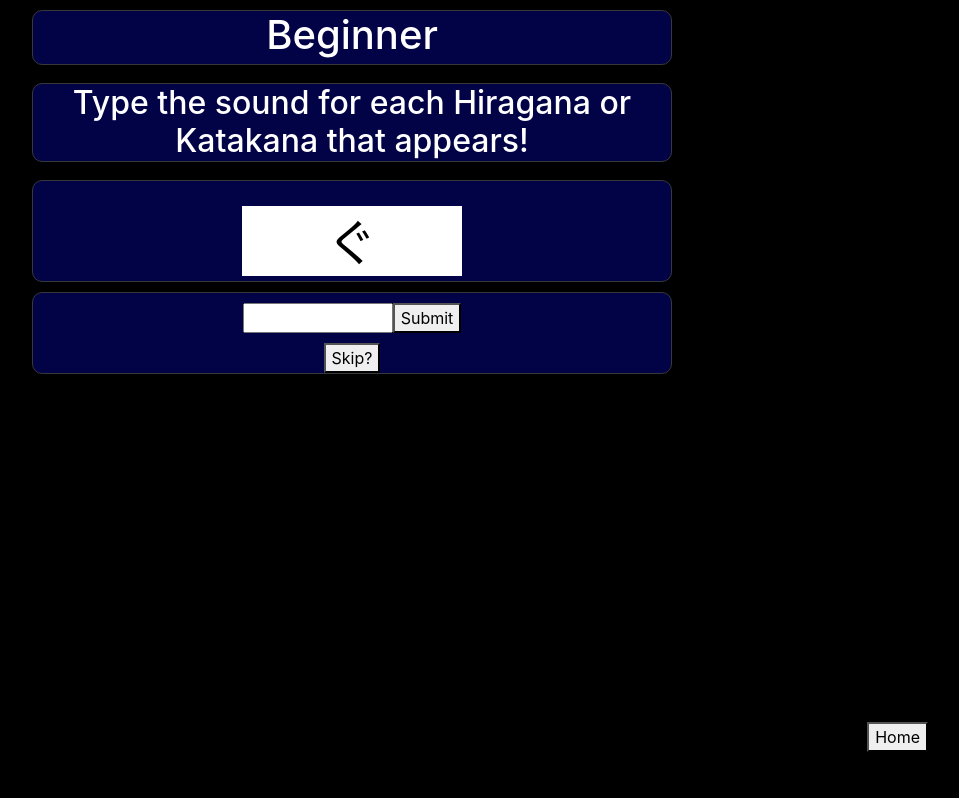
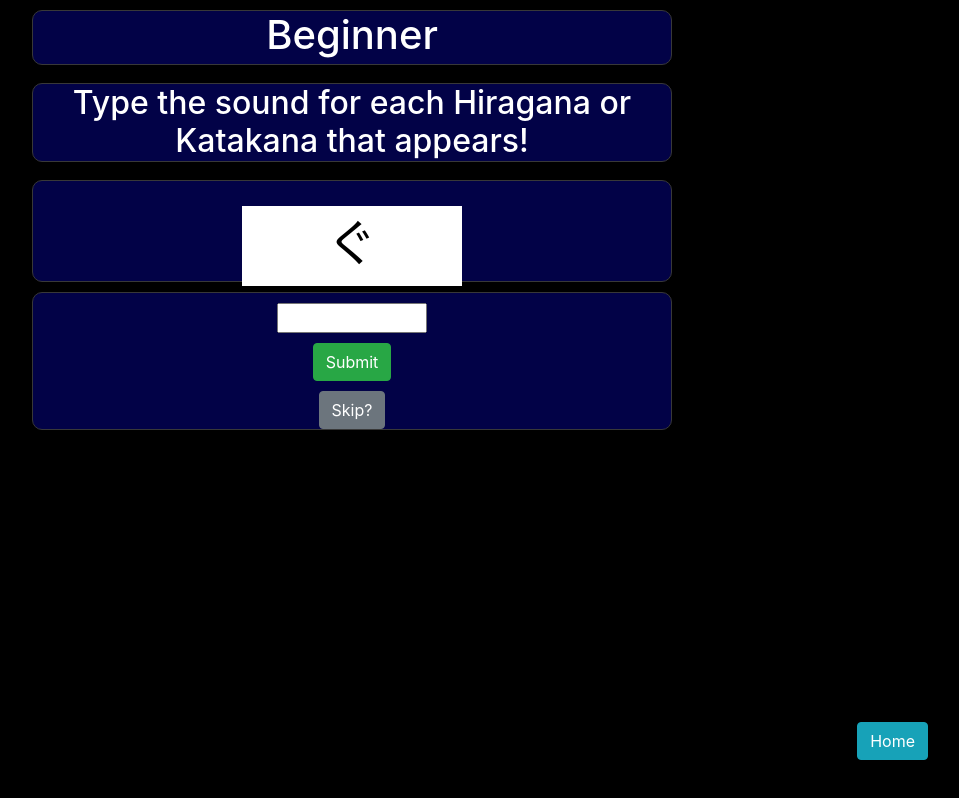
Before and after one commit to Phoenuxx/Kanji-Helper, a React (Create React App) app in the folder kanji-learn/client/: page /#/beginner in a window 1280 px wide. Shown: the whole page, without its empty margins (288-1247 px from the left). Built offline with nearby package versions, Linux system fonts and the light colour scheme.

Commit message:
#16 swapped buttons for bootstrap buttons / made flash card larger to accomodate longer words / moved difficulty buttons to side-by-side for larger screens

```diff
--- a/kanji-learn/client/src/App.css
+++ b/kanji-learn/client/src/App.css
@@ -31,6 +31,16 @@ input, button {
   min-height: 55px;
 }
 
+.tile-col {
+  background-color: rgba(4, 4, 107, 0.671);
+  border-style: solid;
+  border-color: rgb(56, 56, 56);
+  border-width: 1px;
+  margin-top: 10px;
+  border-radius: 10px;
+  min-height: 175px;
+}
+
 .row {
   text-align: center;
 }
@@ -50,7 +60,7 @@ input, button {
   background-color: transparent;
   margin: 25px auto;
   width: 100%;
-  height: 70%;
+  height: 80%;
   max-width: 220px;
   min-height: 50px;
   /* border: 1px solid #f1f1f1; */
--- a/kanji-learn/client/src/Components/DifficultySelect/index.js
+++ b/kanji-learn/client/src/Components/DifficultySelect/index.js
@@ -4,7 +4,7 @@ export default function Difficulty(props) {
 
     return (
         <div className={props.class} >
-            <a href={props.src}><button className="diff-btn">{props.difficulty}</button></a>
+            <a class="btn btn-secondary" href={props.src} role="button">{props.difficulty}</a>
             <p>{props.descript}</p>
         </div>
     );
--- a/kanji-learn/client/src/Pages/Easy.js
+++ b/kanji-learn/client/src/Pages/Easy.js
@@ -1,6 +1,6 @@
 import React, { Component } from 'react';
 import Tile from '../Components/Tile';
-import HomeBtn from '../Components/DifficultySelect';
+
 
 const hiraKataArray = [
   //hiragana Chart
@@ -79,12 +79,12 @@ class easyPage extends Component {
     });
   };
 
-    // function for hiding incorrect guess text
+  // function for hiding incorrect guess text
   incorrectHide = () => {
     document.getElementById("incorrect-guess").style.display = "none"
   }
 
-    // checks user answers and runs pick something
+  // checks user answers and runs pick something
   handleFormSubmit = event => {
     // Preventing the default behavior of the form submit
     event.preventDefault();
@@ -139,9 +139,10 @@ class easyPage extends Component {
               onChange={this.handleInputChange}
               type="text"
             />
-            <button onClick={this.handleFormSubmit} type="submit">Submit</button>
             <br />
-            <button onClick={this.skipToNext}>Skip?</button>
+            <button onClick={this.handleFormSubmit} className="btn btn-success" type="submit">Submit</button>
+            <br />
+            <button onClick={this.skipToNext} className="btn btn-secondary">Skip?</button>
           </div>
         </div>
         <div className="row">
@@ -152,7 +153,7 @@ class easyPage extends Component {
           </div>
         </div>
         <div id="home-btn">
-          <HomeBtn class='diff-btn' src='#' difficulty='Home' />
+        <a class="btn btn-info" href="#" role="button">Home</a>
         </div>
       </div>
     );
--- a/kanji-learn/client/src/Pages/Home.js
+++ b/kanji-learn/client/src/Pages/Home.js
@@ -19,10 +19,9 @@ export default function homePage() {
         <div className="col-6 center-col" >
           <div className="row" >
             <DiffSelect class="diff-btn col-9 col-sm-8 col-md-7 col-lg-6 col-xl-5" src="/Kanji-Helper/#/beginner" difficulty="Beginner" descript="Guess the sound of the shown Hiragana or Katakana" />
-          </div>
-          <div className="row" >
             <DiffSelect class="diff-btn col-9 col-sm-8 col-md-7 col-lg-6 col-xl-5" src="/Kanji-Helper/#/intermediate" difficulty="Medium" descript="Guess the Kanji's english meaning" />
           </div>
+
         </div>
         <div className="col-3" />
       </div>
--- a/kanji-learn/client/src/Pages/Intermediate.js
+++ b/kanji-learn/client/src/Pages/Intermediate.js
@@ -1,17 +1,17 @@
 import React, { Component } from 'react';
 import Tile from '../Components/Tile';
-import HomeBtn from '../Components/DifficultySelect';
+
 
 const kanjiArray = [
   //hiragana Chart
-  { sym: "何", eng: 'what', hira: 'nani' }
+    { sym: "何", eng: 'what', hira: 'なに' }
   , { sym: "家", eng: 'house', hira: 'いえ ' }
   , { sym: "木", eng: 'tree', hira: 'き' }
   , { sym: "森", eng: 'forest', hira: 'もり' }
   , { sym: "緑", eng: 'green', hira: 'みどり' }
   , { sym: "白", eng: 'white', hira: 'しろ' }
   , { sym: "黒", eng: 'black', hira: 'くろ' }
-  , { sym: "黄", eng: 'yellow', hira: 'き' }
+  , { sym: "黄", eng: 'yellow', hira: 'きいろ' }
   , { sym: "赤", eng: 'red', hira: 'あか' }
   , { sym: "青", eng: 'blue', hira: 'あお' }
   , { sym: "私", eng: 'i', hira: 'わたし' }
@@ -213,7 +213,7 @@ class interPage extends Component {
         </div>
         <div className="row">
           <div className="col-3" />
-          <div className="col-6 center-col">
+          <div className="col-6 tile-col">
             <Tile question={this.state.currentQuest} hint={this.state.currentHira}></Tile>
           </div>
         </div>
@@ -226,9 +226,10 @@ class interPage extends Component {
               onChange={this.handleInputChange}
               type="text"
             />
-            <button onClick={this.handleFormSubmit} type="submit">Submit</button>
             <br />
-            <button onClick={this.skipToNext}>Skip?</button>
+            <button onClick={this.handleFormSubmit} className="btn btn-success" type="submit">Submit</button>
+            <br />
+            <button onClick={this.skipToNext} className="btn btn-secondary">Skip?</button>
           </div>
         </div>
         <div className="row">
@@ -239,7 +240,7 @@ class interPage extends Component {
           </div>
         </div>
         <div id="home-btn">
-          <HomeBtn class='diff-btn' src='#' difficulty='Home' />
+        <a class="btn btn-info" href="#" role="button">Home</a>
         </div>
       </div>
     );
```
